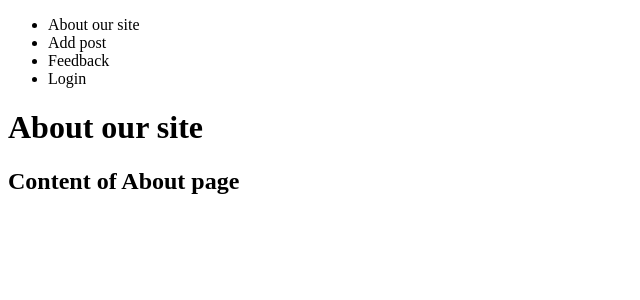
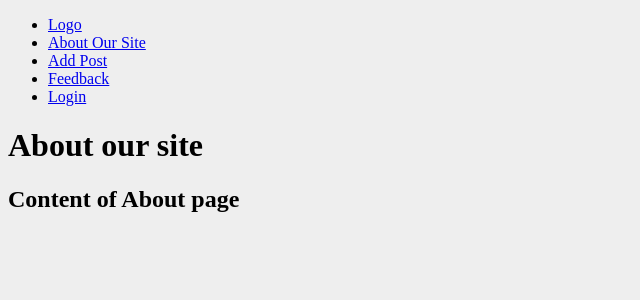
Before and after one commit to sigmarius/django-miscellaneous, a Django app: page /about/ in a window 1280 px wide. Shown: the top 300 px of the page, without its empty margins (0-640 px from the left). Run offline with Django 3.2, Linux system fonts and the light colour scheme.

Commit message:
Enables static

```diff
--- a/coolsite/coolsite/settings.py
+++ b/coolsite/coolsite/settings.py
@@ -120,6 +120,8 @@ USE_TZ = True
 # https://docs.djangoproject.com/en/3.2/howto/static-files/
 
 STATIC_URL = '/static/'
+STATIC_ROOT = os.path.join(BASE_DIR, 'static')
+STATICFILES_DIRS = []
 
 # Default primary key field type
 # https://docs.djangoproject.com/en/3.2/ref/settings/#default-auto-field
--- /dev/null
+++ b/coolsite/women/static/women/css/style.css
@@ -0,0 +1,3 @@
+body {
+    background-color: #eeeeee;
+}
--- a/coolsite/women/templates/women/base.html
+++ b/coolsite/women/templates/women/base.html
@@ -1,16 +1,27 @@
+{% load static %}
+
 <!DOCTYPE html>
 <html lang="ru">
 <head>
     <meta charset="UTF-8">
+    <link rel="stylesheet" href="{% static 'women/css/style.css' %}">
+    <link rel="shortcut icon" href="{% static 'women/images/favicon.ico' %}" type="image/x-icon">
     <title>{{ title }}</title>
 </head>
 <body>
 {% block mainmenu %}
-    <ul>
-        {% for m in menu %}
-            <li>{{ m }}</li>
-        {% endfor %}
-    </ul>
+    <div class="header">
+        <ul class="mainmenu">
+            <li class="logo"><a href="#"><div class="logo">Logo</div></a></li>
+            {% for m in menu %}
+                {% if not forloop.last %}
+                    <li><a href="#">{{ m.title }}</a></li>
+                {% else %}
+                    <li class="last"><a href="#">{{ m.title }}</a></li>
+                {% endif %}
+            {% endfor %}
+        </ul>
+    </div>
 {% endblock mainmenu %}
 
 {% block content %}
--- a/coolsite/women/templates/women/index.html
+++ b/coolsite/women/templates/women/index.html
@@ -8,7 +8,10 @@
             {% for p in posts %}
                 <li>
                     <h3>{{ p.title }}</h3>
-                    <p>{{ p.content }}</p>
+                    {% autoescape off %}
+                        <p>{{ p.content|linebreaks|truncatewords:10 }}</p>
+                    {% endautoescape %}
+                    <p><a href="#">Read the post!</a></p>
                     <hr>
                 </li>
             {% endfor %}
```
Also changed, not shown: README.md, coolsite/women/static/women/images/document.png (added), coolsite/women/static/women/images/favicon.ico (added), coolsite/women/static/women/images/printer-650x650.png (added), 1 other file.
